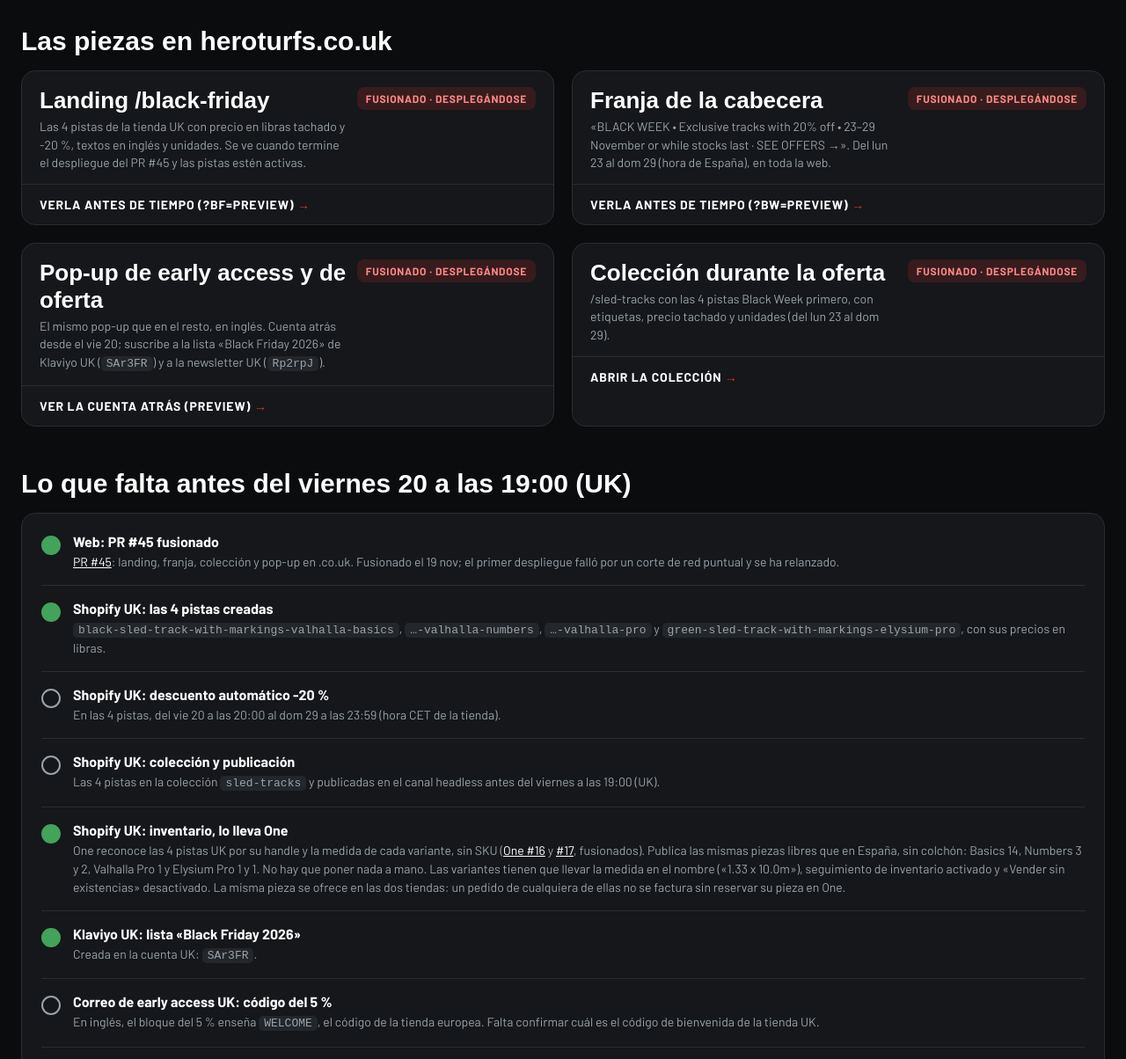
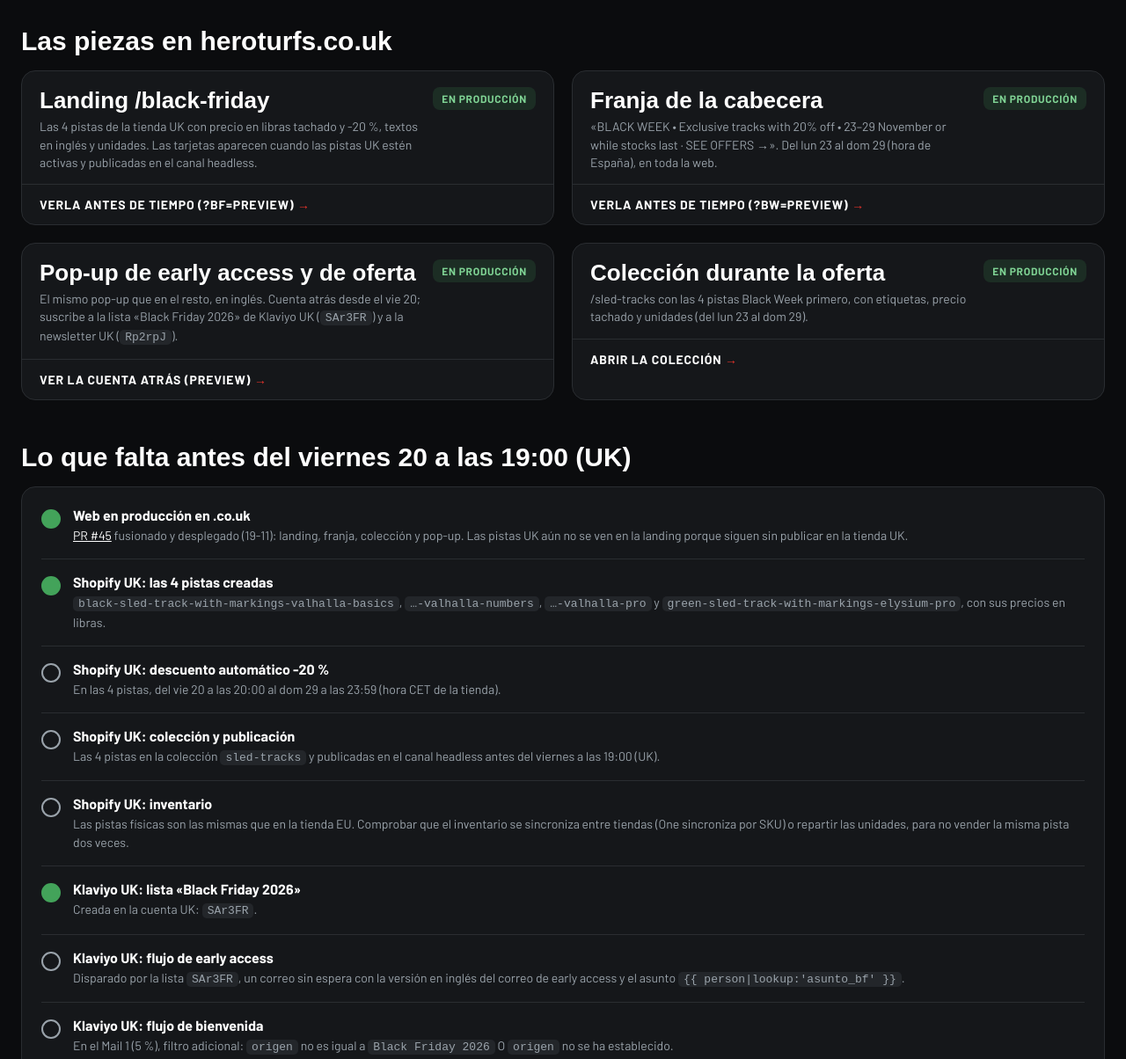
Before and after one commit to anarols/heroturfs-black-friday-2026, a plain HTML site: page resumen-uk.html in a window 1280 px wide. Shown: the part 480-1684 px from the top of the page at 88% size. Drawn offline with Linux system fonts and the light colour scheme; a web font is replaced by a local one.

Commit message:
Resumen UK: PR #45 en producción

```diff
--- a/resumen-uk.html
+++ b/resumen-uk.html
@@ -78,32 +78,31 @@
   <h2>Las piezas en heroturfs.co.uk</h2>
   <div class="grid">
     <article class="piece">
-      <header><div><h3>Landing /black-friday</h3><p>Las 4 pistas de la tienda UK con precio en libras tachado y -20 %, textos en inglés y unidades. Se ve cuando termine el despliegue del PR #45 y las pistas estén activas.</p></div><span class="tag wait">Fusionado · desplegándose</span></header>
+      <header><div><h3>Landing /black-friday</h3><p>Las 4 pistas de la tienda UK con precio en libras tachado y -20 %, textos en inglés y unidades. Las tarjetas aparecen cuando las pistas UK estén activas y publicadas en el canal headless.</p></div><span class="tag ok">En producción</span></header>
       <a class="open" href="https://heroturfs.co.uk/black-friday?bf=preview" target="_blank">Verla antes de tiempo (?bf=preview)</a>
     </article>
     <article class="piece">
-      <header><div><h3>Franja de la cabecera</h3><p>«BLACK WEEK • Exclusive tracks with 20% off • 23–29 November or while stocks last · SEE OFFERS →». Del lun 23 al dom 29 (hora de España), en toda la web.</p></div><span class="tag wait">Fusionado · desplegándose</span></header>
+      <header><div><h3>Franja de la cabecera</h3><p>«BLACK WEEK • Exclusive tracks with 20% off • 23–29 November or while stocks last · SEE OFFERS →». Del lun 23 al dom 29 (hora de España), en toda la web.</p></div><span class="tag ok">En producción</span></header>
       <a class="open" href="https://heroturfs.co.uk/?bw=preview" target="_blank">Verla antes de tiempo (?bw=preview)</a>
     </article>
     <article class="piece">
-      <header><div><h3>Pop-up de early access y de oferta</h3><p>El mismo pop-up que en el resto, en inglés. Cuenta atrás desde el vie 20; suscribe a la lista «Black Friday 2026» de Klaviyo UK (<code>SAr3FR</code>) y a la newsletter UK (<code>Rp2rpJ</code>).</p></div><span class="tag wait">Fusionado · desplegándose</span></header>
+      <header><div><h3>Pop-up de early access y de oferta</h3><p>El mismo pop-up que en el resto, en inglés. Cuenta atrás desde el vie 20; suscribe a la lista «Black Friday 2026» de Klaviyo UK (<code>SAr3FR</code>) y a la newsletter UK (<code>Rp2rpJ</code>).</p></div><span class="tag ok">En producción</span></header>
       <a class="open" href="https://heroturfs.co.uk/?newsletter=preview&amp;bf=countdown" target="_blank">Ver la cuenta atrás (preview)</a>
     </article>
     <article class="piece">
-      <header><div><h3>Colección durante la oferta</h3><p>/sled-tracks con las 4 pistas Black Week primero, con etiquetas, precio tachado y unidades (del lun 23 al dom 29).</p></div><span class="tag wait">Fusionado · desplegándose</span></header>
+      <header><div><h3>Colección durante la oferta</h3><p>/sled-tracks con las 4 pistas Black Week primero, con etiquetas, precio tachado y unidades (del lun 23 al dom 29).</p></div><span class="tag ok">En producción</span></header>
       <a class="open" href="https://heroturfs.co.uk/sled-tracks" target="_blank">Abrir la colección</a>
     </article>
   </div>
 
   <h2>Lo que falta antes del viernes 20 a las 19:00 (UK)</h2>
   <div class="list">
-    <div class="row done"><span class="dot"></span><div><b>Web: PR #45 fusionado</b><span><a href="https://github.com/ROLSCARPETS/heroturfs-web-2026/pull/45" target="_blank">PR #45</a>: landing, franja, colección y pop-up en .co.uk. Fusionado el 19 nov; el primer despliegue falló por un corte de red puntual y se ha relanzado.</span></div></div>
+    <div class="row done"><span class="dot"></span><div><b>Web en producción en .co.uk</b><span><a href="https://github.com/ROLSCARPETS/heroturfs-web-2026/pull/45" target="_blank">PR #45</a> fusionado y desplegado (19-11): landing, franja, colección y pop-up. Las pistas UK aún no se ven en la landing porque siguen sin publicar en la tienda UK.</span></div></div>
     <div class="row done"><span class="dot"></span><div><b>Shopify UK: las 4 pistas creadas</b><span><code>black-sled-track-with-markings-valhalla-basics</code>, <code>…-valhalla-numbers</code>, <code>…-valhalla-pro</code> y <code>green-sled-track-with-markings-elysium-pro</code>, con sus precios en libras.</span></div></div>
     <div class="row"><span class="dot"></span><div><b>Shopify UK: descuento automático -20 %</b><span>En las 4 pistas, del vie 20 a las 20:00 al dom 29 a las 23:59 (hora CET de la tienda).</span></div></div>
     <div class="row"><span class="dot"></span><div><b>Shopify UK: colección y publicación</b><span>Las 4 pistas en la colección <code>sled-tracks</code> y publicadas en el canal headless antes del viernes a las 19:00 (UK).</span></div></div>
-    <div class="row done"><span class="dot"></span><div><b>Shopify UK: inventario, lo lleva One</b><span>One reconoce las 4 pistas UK por su handle y la medida de cada variante, sin SKU (<a href="https://github.com/ROLSCARPETS/heroturfs-one/pull/16" target="_blank">One #16</a> y <a href="https://github.com/ROLSCARPETS/heroturfs-one/pull/17" target="_blank">#17</a>, fusionados). Publica las mismas piezas libres que en España, sin colchón: Basics 14, Numbers 3 y 2, Valhalla Pro 1 y Elysium Pro 1 y 1. No hay que poner nada a mano. Las variantes tienen que llevar la medida en el nombre («1.33 x 10.0m»), seguimiento de inventario activado y «Vender sin existencias» desactivado. La misma pieza se ofrece en las dos tiendas: un pedido de cualquiera de ellas no se factura sin reservar su pieza en One.</span></div></div>
+    <div class="row"><span class="dot"></span><div><b>Shopify UK: inventario</b><span>Las pistas físicas son las mismas que en la tienda EU. Comprobar que el inventario se sincroniza entre tiendas (One sincroniza por SKU) o repartir las unidades, para no vender la misma pista dos veces.</span></div></div>
     <div class="row done"><span class="dot"></span><div><b>Klaviyo UK: lista «Black Friday 2026»</b><span>Creada en la cuenta UK: <code>SAr3FR</code>.</span></div></div>
-    <div class="row"><span class="dot"></span><div><b>Correo de early access UK: código del 5 %</b><span>En inglés, el bloque del 5 % enseña <code>WELCOME</code>, el código de la tienda europea. Falta confirmar cuál es el código de bienvenida de la tienda UK.</span></div></div>
     <div class="row"><span class="dot"></span><div><b>Klaviyo UK: flujo de early access</b><span>Disparado por la lista <code>SAr3FR</code>, un correo sin espera con la versión en inglés del correo de early access y el asunto <code>{{ person|lookup:'asunto_bf' }}</code>.</span></div></div>
     <div class="row"><span class="dot"></span><div><b>Klaviyo UK: flujo de bienvenida</b><span>En el Mail 1 (5 %), filtro adicional: <code>origen</code> no es igual a <code>Black Friday 2026</code> O <code>origen</code> no se ha establecido.</span></div></div>
     <div class="row"><span class="dot"></span><div><b>Prueba real el viernes a las 19:00 (UK)</b><span>Abrir <code>heroturfs.co.uk/black-friday</code> y ver las 4 pistas en libras; añadir una al carrito y comprobar el -20 %; suscribirte desde el pop-up y comprobar en Klaviyo UK que estás en <code>SAr3FR</code> y en la newsletter UK, que llega el correo y que el Mail 1 de bienvenida sale «Omitido».</span></div></div>
```
